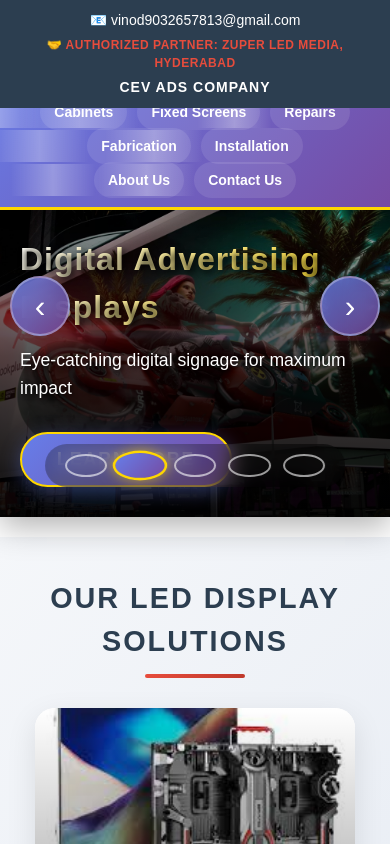
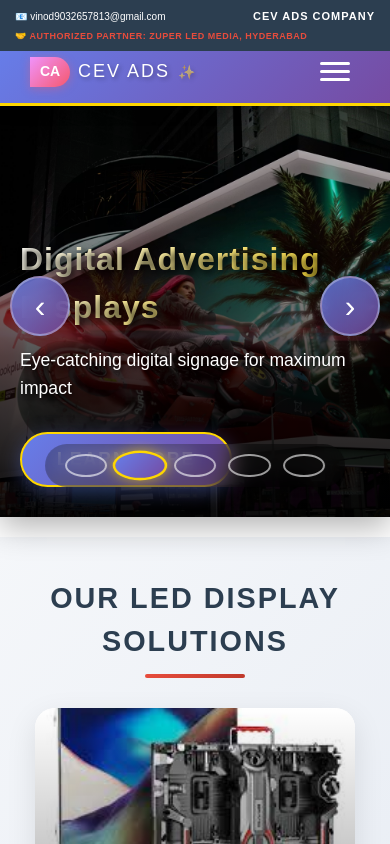
Before and after one commit to purushothamsoldier/cev-ads-company, a React (Vite) app: page /#/ in a window 390 px wide. Shown: the top 844 px of the page. Built offline with nearby package versions, Linux system fonts and the light colour scheme.

Commit message:
Add mobile responsive hamburger menu and optimize mobile slider design

```diff
--- a/src/App.css
+++ b/src/App.css
@@ -267,69 +267,229 @@ main {
   box-shadow: 0 5px 15px rgba(255, 215, 0, 0.4);
 }
 
+/* Mobile Menu Button - Hidden on desktop */
+.mobile-menu-btn {
+  display: none;
+  flex-direction: column;
+  gap: 5px;
+  background: transparent;
+  border: none;
+  cursor: pointer;
+  padding: 10px;
+  z-index: 1001;
+}
+
+.mobile-menu-btn span {
+  width: 30px;
+  height: 3px;
+  background: white;
+  border-radius: 3px;
+  transition: all 0.3s ease;
+}
+
+.mobile-menu-btn span.active:nth-child(1) {
+  transform: rotate(45deg) translate(8px, 8px);
+}
+
+.mobile-menu-btn span.active:nth-child(2) {
+  opacity: 0;
+}
+
+.mobile-menu-btn span.active:nth-child(3) {
+  transform: rotate(-45deg) translate(7px, -7px);
+}
+
+/* Mobile Overlay */
+.mobile-overlay {
+  display: none;
+  position: fixed;
+  top: 0;
+  left: 0;
+  width: 100%;
+  height: 100%;
+  background: rgba(0, 0, 0, 0.7);
+  z-index: 998;
+}
+
 /* Responsive Design */
 @media (max-width: 768px) {
+  /* Show mobile menu button */
+  .mobile-menu-btn {
+    display: flex;
+  }
+
+  /* Show overlay when menu is open */
+  .mobile-overlay {
+    display: block;
+  }
+
+  /* Hide decorative flowers on mobile */
+  .navbar-content::before,
+  .navbar-content::after {
+    display: none;
+  }
+
   .navbar-content {
+    padding: 0 15px;
+  }
+
+  /* Mobile navigation */
+  .nav-links {
+    position: fixed;
+    top: 95px;
+    right: -100%;
+    width: 280px;
+    height: calc(100vh - 95px);
+    background: linear-gradient(180deg, #667eea 0%, #764ba2 100%);
     flex-direction: column;
-    gap: 15px;
-  }
-
-  .nav-links {
+    gap: 0;
+    padding: 30px 0;
+    box-shadow: -5px 0 15px rgba(0,0,0,0.3);
+    transition: right 0.3s ease;
+    z-index: 999;
+    overflow-y: auto;
+  }
+
+  .nav-links.mobile-open {
+    right: 0;
+  }
+
+  .nav-links li {
+    width: 100%;
+    border-bottom: 1px solid rgba(255, 255, 255, 0.1);
+  }
+
+  .nav-links li::before {
+    display: none;
+  }
+
+  .nav-links a {
+    display: block;
+    width: 100%;
+    padding: 18px 30px;
+    border-radius: 0;
+    background: transparent;
+    text-align: left;
+    font-size: 1.1em;
+    border: none;
+  }
+
+  .nav-links a::before {
+    display: none;
+  }
+
+  .nav-links a:hover {
+    background: rgba(255, 255, 255, 0.15);
+    transform: translateX(10px);
+    box-shadow: none;
+    border-color: transparent;
+  }
+
+  .top-navbar {
+    flex-direction: row;
+    height: auto;
+    padding: 8px 15px;
+    font-size: 11px;
+    justify-content: space-between;
     flex-wrap: wrap;
-    gap: 15px;
-    justify-content: center;
-  }
-
-  .top-navbar {
-    flex-direction: column;
-    height: auto;
-    padding: 10px 20px;
-    text-align: center;
-    gap: 5px;
+  }
+
+  .top-navbar .email {
+    font-size: 10px;
+    order: 1;
+  }
+
+  .top-navbar .company-name {
+    font-size: 11px;
+    order: 2;
   }
 
   .top-navbar .partner-text {
-    font-size: 12px;
+    font-size: 9px;
+    order: 3;
+    width: 100%;
+    margin-top: 5px;
+  }
+
+  .main-navbar {
+    padding: 12px 15px;
+  }
+
+  .logo-section {
+    gap: 8px;
+  }
+
+  .logo {
+    width: 40px;
+    height: 30px;
+    font-size: 14px;
+  }
+
+  .company-logo-name {
+    font-size: 18px;
+  }
+
+  .company-logo-name::after {
+    font-size: 14px;
   }
 
   /* Adjust main content margin for mobile */
   main {
-    margin-top: 140px;
+    margin-top: 95px;
   }
 
   /* Mobile slider adjustments */
   .slider-container {
     height: 50vh;
+    margin: 0 0 15px 0;
   }
 
   .slide-content {
-    padding: 30px 15px 20px;
+    padding: 40px 20px 30px;
+    padding-left: 20px;
+    text-align: center;
   }
 
   .slide-content h2 {
     font-size: 1.8em;
+    letter-spacing: 0.5px;
   }
 
   .slide-content p {
-    font-size: 1em;
+    font-size: 0.95em;
+    max-width: 100%;
   }
 
   .cta-button {
-    padding: 12px 24px;
+    padding: 12px 28px;
     font-size: 0.9em;
+    letter-spacing: 1px;
   }
 
   .slider-btn {
-    font-size: 1.8em;
-    padding: 8px 12px;
+    font-size: 1.5em;
+    padding: 10px 15px;
+    width: 45px;
+    height: 45px;
   }
 
   .slider-btn.prev {
-    left: 5px;
+    left: 10px;
   }
 
   .slider-btn.next {
-    right: 5px;
+    right: 10px;
+  }
+
+  .slider-dots {
+    bottom: 15px;
+    padding: 8px 15px;
+    gap: 8px;
+  }
+
+  .dot {
+    width: 10px;
+    height: 10px;
   }
 
   /* Mobile LED cards */
--- a/src/App.jsx
+++ b/src/App.jsx
@@ -1,6 +1,6 @@
 import './App.css'
 import { HashRouter as Router, Routes, Route, Link, useLocation } from 'react-router-dom'
-import { useEffect } from 'react'
+import { useEffect, useState } from 'react'
 import Home from './pages/Home'
 import Cabinets from './pages/Cabinets'
 import FixedScreens from './pages/FixedScreens'
@@ -26,6 +26,16 @@ function ScrollToTop() {
 }
 
 function App() {
+  const [mobileMenuOpen, setMobileMenuOpen] = useState(false)
+
+  const toggleMobileMenu = () => {
+    setMobileMenuOpen(!mobileMenuOpen)
+  }
+
+  const closeMobileMenu = () => {
+    setMobileMenuOpen(false)
+  }
+
   return (
     <Router>
       <ScrollToTop />
@@ -52,24 +62,34 @@ function App() {
                 CA
               </div>
               <div className="company-logo-name">
-                <Link to="/" style={{ color: 'white', textDecoration: 'none' }}>
+                <Link to="/" style={{ color: 'white', textDecoration: 'none' }} onClick={closeMobileMenu}>
                   CEV ADS
                 </Link>
               </div>
             </div>
 
+            {/* Hamburger Menu Button */}
+            <button className="mobile-menu-btn" onClick={toggleMobileMenu}>
+              <span className={mobileMenuOpen ? 'active' : ''}></span>
+              <span className={mobileMenuOpen ? 'active' : ''}></span>
+              <span className={mobileMenuOpen ? 'active' : ''}></span>
+            </button>
+
             {/* Navigation Links */}
-            <ul className="nav-links">
-              <li><Link to="/cabinets">Cabinets</Link></li>
-              <li><Link to="/fixed-screens">Fixed Screens</Link></li>
-              <li><Link to="/repairs">Repairs</Link></li>
-              <li><Link to="/fabrication">Fabrication</Link></li>
-              <li><Link to="/installation">Installation</Link></li>
-              <li><Link to="/about">About Us</Link></li>
-              <li><Link to="/contact">Contact Us</Link></li>
+            <ul className={`nav-links ${mobileMenuOpen ? 'mobile-open' : ''}`}>
+              <li><Link to="/cabinets" onClick={closeMobileMenu}>Cabinets</Link></li>
+              <li><Link to="/fixed-screens" onClick={closeMobileMenu}>Fixed Screens</Link></li>
+              <li><Link to="/repairs" onClick={closeMobileMenu}>Repairs</Link></li>
+              <li><Link to="/fabrication" onClick={closeMobileMenu}>Fabrication</Link></li>
+              <li><Link to="/installation" onClick={closeMobileMenu}>Installation</Link></li>
+              <li><Link to="/about" onClick={closeMobileMenu}>About Us</Link></li>
+              <li><Link to="/contact" onClick={closeMobileMenu}>Contact Us</Link></li>
             </ul>
           </div>
         </nav>
+
+        {/* Overlay for mobile menu */}
+        {mobileMenuOpen && <div className="mobile-overlay" onClick={closeMobileMenu}></div>}
 
         {/* Main Content Area with Routes */}
         <main>
```
